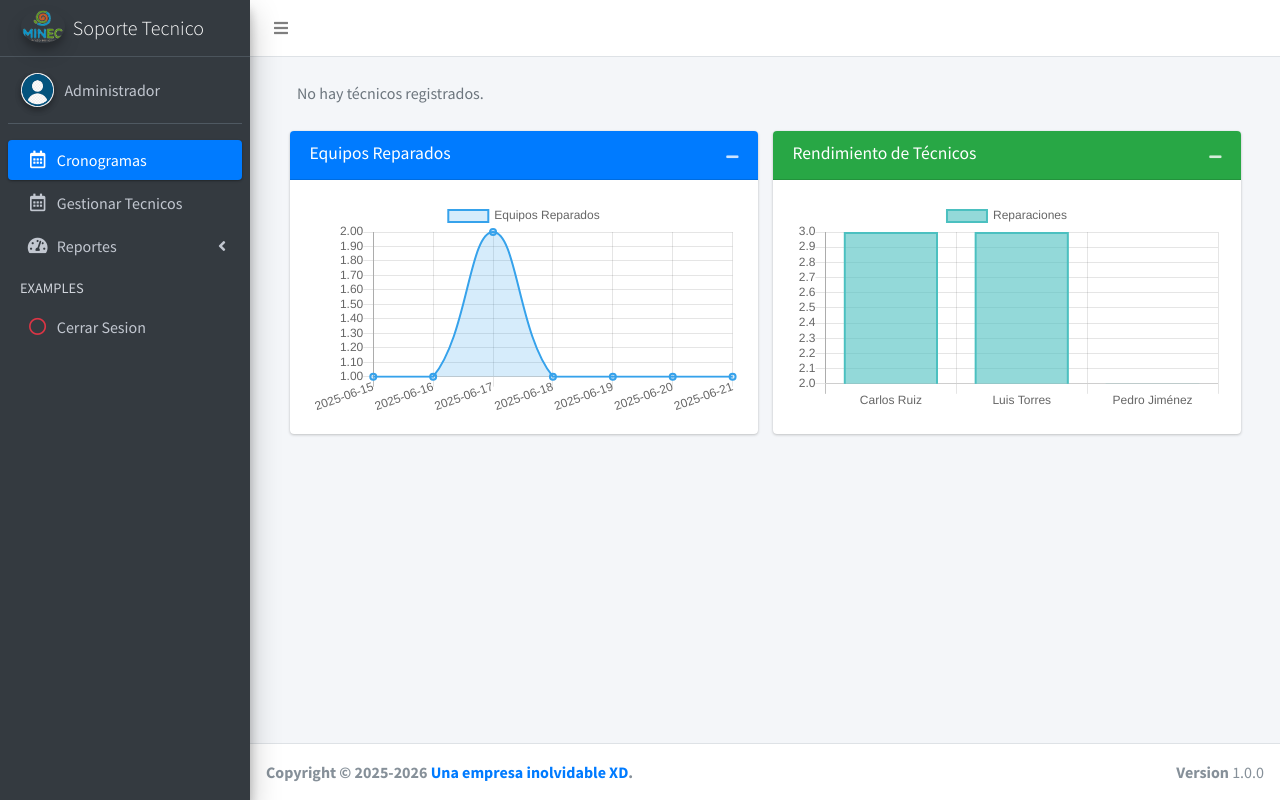
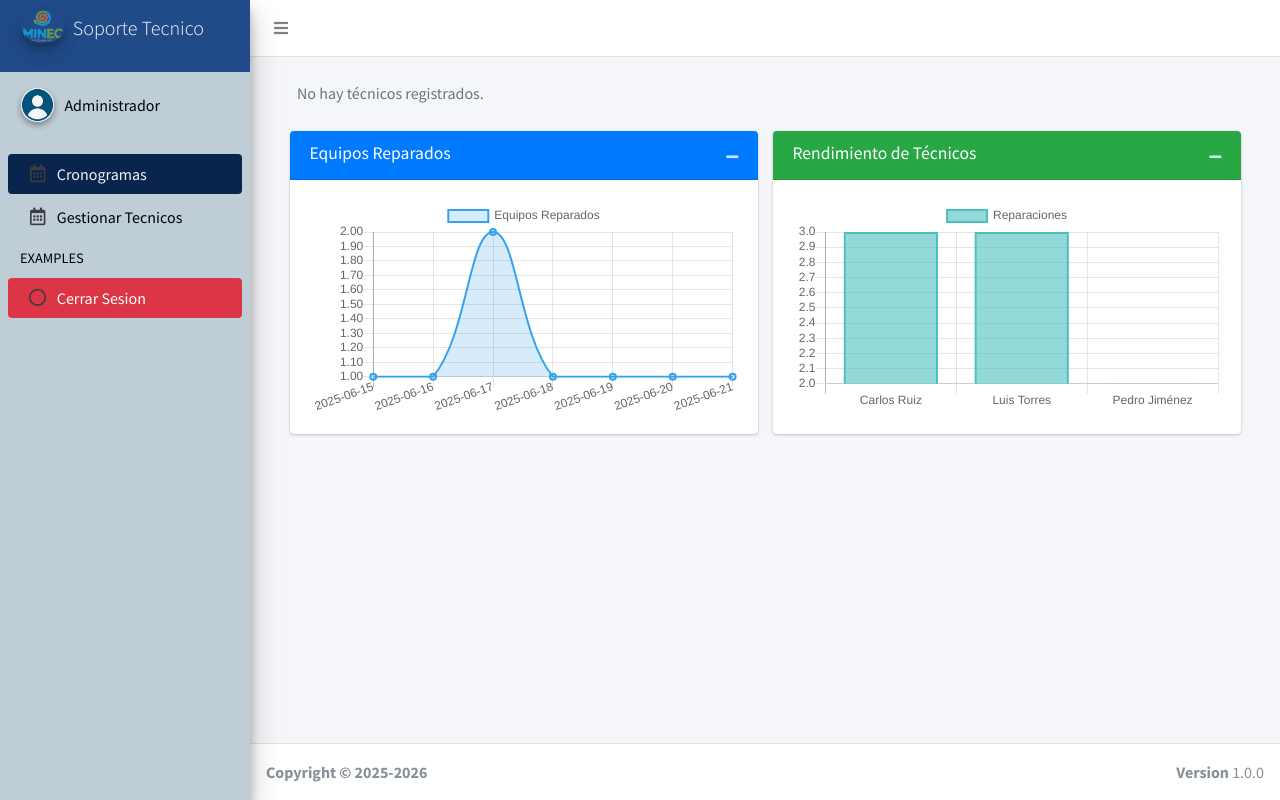
Before and after one commit to XRayPlay/sistema_proyecto, a PHP site: page /vista/inicio.php in a window 1280 px wide. Run offline with PHP 8.4, Linux system fonts and the light colour scheme; a user stored in the database is signed in; data comes from the database, SQL or seed files in the repository; data that the repository does not hold is empty; some libraries are stand-ins or nearby versions.

Commit message:
Update 18 07: Cambio de color del menu y cambios sencillos

```diff
--- a/pages/footer.php
+++ b/pages/footer.php
@@ -6,7 +6,7 @@
 </div>
   <!-- /.content-wrapper -->
    <footer class="main-footer">
-    <strong>Copyright &copy; 2025-2026 <a href="#">Una empresa inolvidable XD</a>.</strong>
+    <strong>Copyright &copy; 2025-2026 <a href="#"></a></strong>
 
     <div class="float-right d-none d-sm-inline-block">
       <b>Version</b> 1.0.0
--- a/pages/header.php
+++ b/pages/header.php
@@ -44,3 +44,4 @@
   <link rel="stylesheet" href="../plantilla/AdminLTE/plugins/daterangepicker/daterangepicker.css">
   <!-- summernote -->
   <link rel="stylesheet" href="../plantilla/AdminLTE/plugins/summernote/summernote-bs4.min.css">
+  <link rel="stylesheet" href="../public/css/color_menu.css">
--- a/pages/menu.php
+++ b/pages/menu.php
@@ -25,11 +25,11 @@
   <!-- /.navbar -->
 
   <!-- Main Sidebar Container -->
-  <aside class="main-sidebar sidebar-dark-primary elevation-4">
+  <aside class="main-sidebar custom-sidebar elevation-4">
     <!-- Brand Logo -->
-    <a href="inicio.php" class="brand-link">
+    <a href="inicio.php" class="brand-link back-empress">
       <img src="<?= ($pagina == 'gestion_tecnico') ? '../../' : '../' ?>resources/image/lo.png" alt="AdminLTE Logo" class="brand-image img-circle elevation-3" style="opacity: .8">
-      <span class="brand-text font-weight-light">Soporte Tecnico</span>
+      <span class="brand-text font-weight-light"><p>Soporte Tecnico</p></span>
     </a>
 
     <!-- Sidebar -->
@@ -90,7 +90,7 @@
             </a>
           </li>
 
-        <!-- comienzo de menu expandible -->
+        <!-- comienzo de menu expandible
           <li class="nav-item menu<?= ($pagina1 == 'reportes') ? '-open' : '' ?>">
             <a href="#" class="nav-link <?= ($pagina1 == 'reportes') ? 'active' : '' ?>">
               <i class="nav-icon fas fa-tachometer-alt"></i>
@@ -120,7 +120,7 @@
               </li>
             </ul>
           </li>
-        <!-- Fin de menu expandible -->
+        Fin de menu expandible -->
 
 
                     <!-- Etiqueta -->
@@ -128,7 +128,7 @@
 
 
           <li class="nav-item">
-            <a href="<?= ($pagina == 'gestion_tecnico') ? '../../php/cerrar_sesion.php' : '../php/cerrar_sesion.php' ?>" class="nav-link">
+            <a href="<?= ($pagina == 'gestion_tecnico') ? '../../php/cerrar_sesion.php' : '../php/cerrar_sesion.php' ?>" class="nav-link logout-link">
               <i class="nav-icon far fa-circle text-danger"></i>
               <p>
                 Cerrar Sesion
--- /dev/null
+++ b/public/css/color_menu.css
@@ -0,0 +1,62 @@
+/* FONDO Y LETRAS DEL MENU EN GENERAL */
+.custom-sidebar {
+  background-color: #becdd6 !important; /* Gris claro */
+  color: #030000 !important;              /* Texto oscuro */
+}
+
+/* Asegura que el texto del menú también sea oscuro */
+.custom-sidebar .nav-link,
+.custom-sidebar .nav-header,
+.custom-sidebar .brand-text,
+.custom-sidebar .user-panel a {
+  color: #000000 !important;
+}
+
+/* Cambiar el color de los íconos */
+.custom-sidebar .nav-icon,
+.custom-sidebar .brand-link i,
+.custom-sidebar .user-panel i {
+  color: #3d3d3d !important;
+}
+
+/* Fondo cuando está activo */
+.custom-sidebar .nav-link.active {
+  background-color: #09244d !important;
+  color: #f5f4f4 !important;
+}
+
+/* Hover */
+.custom-sidebar .nav-link:hover {
+  background-color: #0b428a !important;
+  color: #ffffff !important;
+}
+
+
+
+/* COLOR DE OPCION CERRAR SESION */
+.logout-link {
+  background-color: #dc3545 !important; /* rojo Bootstrap */
+  color: white !important;
+}
+
+.logout-link p,
+.logout-link i {
+  color: white !important;
+}
+
+.logout-link:hover {
+  background-color: #c82333 !important; /* rojo más oscuro al hacer hover */
+  color: #fff !important;
+}
+
+
+
+/* COLOR DE FONDO DEL LOGO Y NOMBRE DE PAGINA */
+.back-empress{
+  background-color: #204a88 !important;
+  color: #fff !important;
+}
+
+.back-empress p{
+  color: #fff !important;
+}
--- a/vista/tecnico/listado_empleados.php
+++ b/vista/tecnico/listado_empleados.php
@@ -42,6 +42,7 @@
   <link rel="stylesheet" href="../../plantilla/AdminLTE/plugins/daterangepicker/daterangepicker.css">
   <!-- summernote -->
   <link rel="stylesheet" href="../../plantilla/AdminLTE/plugins/summernote/summernote-bs4.min.css">
+  <link rel="stylesheet" href="../../public/css/color_menu.css">
 
 
     <link href="https://cdn.jsdelivr.net/npm/bootstrap@5.3.3/dist/css/bootstrap.min.css" rel="stylesheet" integrity="sha384-QWTKZyjpPEjISv5WaRU9OFeRpok6YctnYmDr5pNlyT2bRjXh0JMhjY6hW+ALEwIH" crossorigin="anonymous">
```
